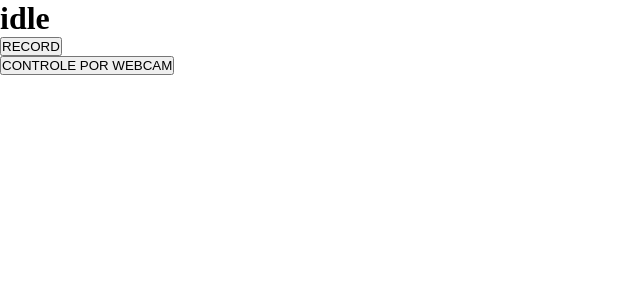
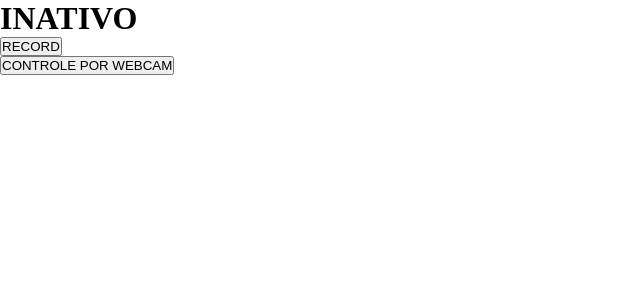
Before and after one commit to Gust4voSales/loop-pedal-online, a Next.js app: page / in a window 1280 px wide. Shown: the top 300 px of the page, without its empty margins (0-640 px from the left). Built offline with nearby package versions, Linux system fonts and the light colour scheme.

Commit message:
refactor: clean logic

```diff
--- a/src/app/page.tsx
+++ b/src/app/page.tsx
@@ -8,14 +8,24 @@ interface LoopAudio {
   audioURL: string;
   duration: number; // seconds
 }
+
+enum STATUS {
+  idle,
+  recording,
+  waiting,
+}
+
 export default function Home() {
-  // const [mediaRecorder, setMediaRecorder] = useState<MediaRecorder | null>(null);
   const mediaRecorder = useRef<MediaRecorder | null>(null);
+
   const [audios, setAudios] = useState<LoopAudio[]>([]);
   const [baseAudio, setBaseAudio] = useState<LoopAudio | null>(null);
   const baseAudioRef = useRef<HTMLAudioElement | null>(null);
+
   const [useExpressionDetector, setUseExpressionDetector] = useState(false);
-  const [status, setStatus] = useState("idle");
+  const [status, setStatus] = useState<STATUS>(STATUS.idle);
+
+  const COMMAND_DELAY = 1000;
   const [disabled, setDisabled] = useState(false);
 
   const loopAudios = () => {
@@ -26,6 +36,7 @@ export default function Home() {
     });
   };
 
+  // LOOP audios controlled by baseAudio
   useEffect(() => {
     if (!baseAudioRef.current) return;
 
@@ -36,29 +47,32 @@ export default function Home() {
     };
   }, [baseAudioRef.current, audios]);
 
-  function disableDelay() {
+  // prevent the user from calling the same command (ExpressionIdentifier can call recording multiple times)
+  function temporarilyDisableCommands() {
     setDisabled(true);
+
     setTimeout(() => {
       setDisabled(false);
-    }, 1000);
+    }, COMMAND_DELAY);
   }
 
   async function handleToggleRecordLoop() {
     if (disabled) return;
 
-    console.log("status ", status);
-    if (status === "idle") {
+    if (status === STATUS.idle) {
       const currentTime = baseAudioRef.current?.currentTime ?? 0;
 
-      disableDelay();
+      temporarilyDisableCommands();
 
-      setStatus("waiting");
+      setStatus(STATUS.waiting);
+
+      // schedule the recording when the baseAudio starts looping (when baseAudio is not set, it schedules for now)
       setTimeout(() => {
-        setStatus("recording");
+        setStatus(STATUS.recording);
         recordAudio();
       }, ((baseAudio?.duration ?? 0) - currentTime) * 1000);
-    } else if (status === "recording") {
-      disableDelay();
+    } else if (status === STATUS.recording) {
+      temporarilyDisableCommands();
 
       stopRecording();
     }
@@ -92,7 +106,7 @@ export default function Home() {
           setAudios([...audios, { audioURL, duration, name: `AUDIO-${audios.length + 1}` }]);
         };
 
-        // schedule stopRecording
+        // schedule stopRecording when there is a baseAudio (max duration is baseAudio's duration)
         if (baseAudio && baseAudioRef.current) {
           const currentTime = baseAudioRef.current!.currentTime;
 
@@ -101,30 +115,33 @@ export default function Home() {
           }, (baseAudio.duration - currentTime) * 1000);
         }
 
-        // setMediaRecorder(mediaRecorderInstance);
         mediaRecorder.current = mediaRecorderInstance;
       })
       .catch(() => {
         alert("Não foi possível acessar o microfone. Garanta a permissão antes.");
-        setStatus("idle");
+        setStatus(STATUS.idle);
       });
   }
 
-  // function stopRecording(mediaRecorder: MediaRecorder | null) {
   function stopRecording() {
-    console.log("stop?", mediaRecorder.current?.state);
-    if (mediaRecorder.current?.state !== "recording") return;
+    if (mediaRecorder.current!.state !== "recording") return;
 
     mediaRecorder.current?.stop();
     mediaRecorder.current?.stream.getTracks().forEach((track) => {
       track.stop();
     });
-    setStatus("idle");
+    setStatus(STATUS.idle);
+  }
+
+  function parseStatus(status: STATUS) {
+    if (status === STATUS.idle) return "INATIVO";
+    if (status === STATUS.waiting) return "ESPERANDO";
+    if (status === STATUS.recording) return "GRAVANDO";
   }
 
   return (
     <div>
-      <h1>{status}</h1>
+      <h1>{parseStatus(status)}</h1>
       <button onClick={handleToggleRecordLoop}>RECORD</button>
       <div>
         {audios.map((loop) => (
```
Also changed, not shown: src/app/components/ExpressionDetectorCam/index.tsx (+7 -0 lines).
